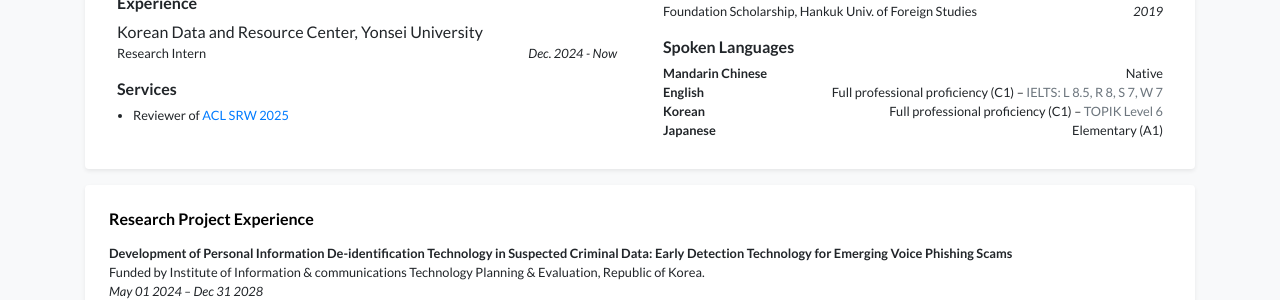
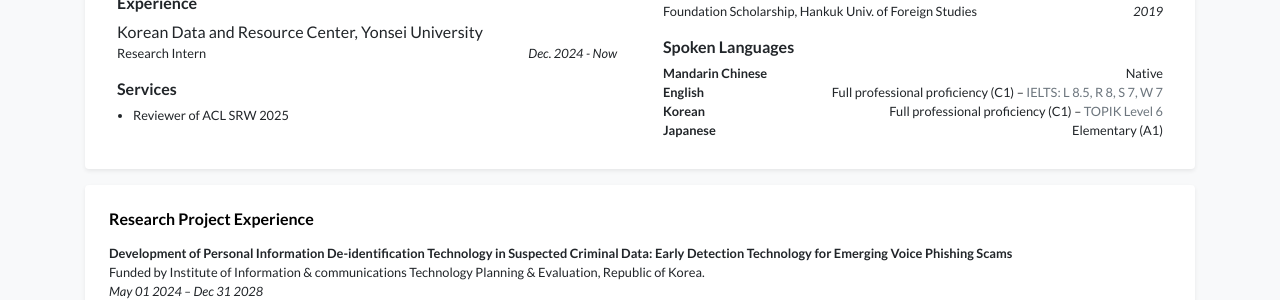
Before and after one commit to wangxiaonan-git/wangxiaonan-git.github.io, a Jekyll site: the page built from index.html, in a window 1280 px wide and 900 px high, scrolled down 617 px. Shown: the part 153-453 px from the top of the window. Built offline with Jekyll 4.4.1, drawn with Linux system fonts in a browser that asks for light colours; a style sheet for code colours, icons or effects is not loaded; part of the change alters nothing that is shown.

```diff
--- a/_data/profile.yml
+++ b/_data/profile.yml
@@ -66,7 +66,7 @@ awards:
   date: 2019
 
 service:
-- name: Reviewer of <a href="https://2025.aclweb.org/">ACL SRW 2025</a>
+- name: Reviewer of ACL SRW 2025 #<a href="https://2025.aclweb.org/">ACL SRW 2025</a>
 
 # Feel free to replace the footer text if you would like to, but I will greatly appreciate it
 # if you keep the link to the template so that more people can benefit from it. Thanks!
```
